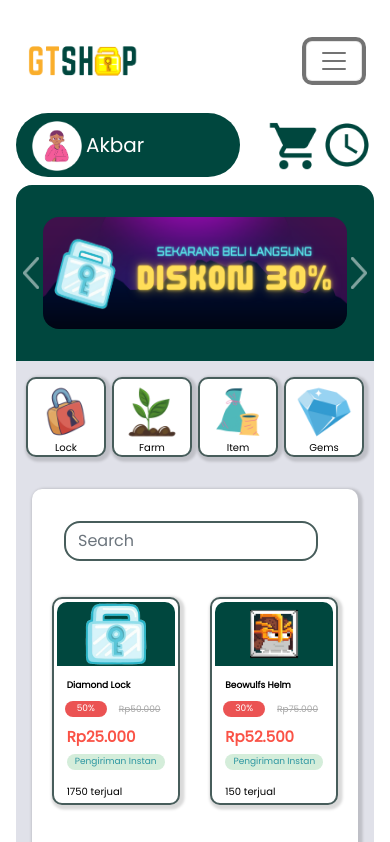
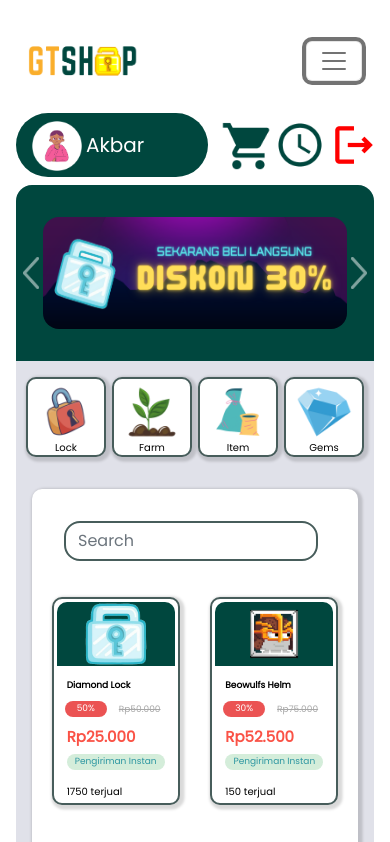
Before and after one commit to BUNTALANCODING/WEB-Project2-Semester4, a plain HTML site: page gts-halamanutama.html in a window 390 px wide. Both pictures are taken after a click on the button "Toggle navigation". Shown: the top 842 px of the page. Drawn offline with nearby package versions, Linux system fonts and the light colour scheme; some packages are replaced by stand-ins of ours; a script that the page names is missing.

Commit message:
add logout button

```diff
--- a/css/GTS-HalamanMain-MQ.css
+++ b/css/GTS-HalamanMain-MQ.css
@@ -22,7 +22,7 @@
         height: 4rem;
         padding-left: 1rem;
         padding-top: 0.5rem;
-        width: 14rem;
+        width: 12rem;
     }
 
     .container-fluid {
@@ -66,7 +66,7 @@
         margin-right: 0rem;
     }
     .gts-grup-iconcrt{
-        padding-left: 3rem;
+        padding-left: 2rem;
     }
 
 
--- a/gts-halamanutama.html
+++ b/gts-halamanutama.html
@@ -39,10 +39,10 @@
                         </form>
                     </div>
                 </div>
-                <div class="gts-grup-iconcrt d-flex col-5">
+                <div class="gts-grup-iconcrt d-flex col-6">
                     <a href="gts-keranjang.html"><img class="me-1" src="img/cart.png" width="50rem" alt=""></a>
                     <a href="gts-history.html"><img class="me-1" src="img/waktu.png" width="50rem" alt=""></a>
-
+                    <a href="index.html"><img class="me-1" src="img/logout.png" width="50rem" alt=""></a>
 
                 </div>
             </div>
```
Also changed, not shown: img/logout.png (added).
